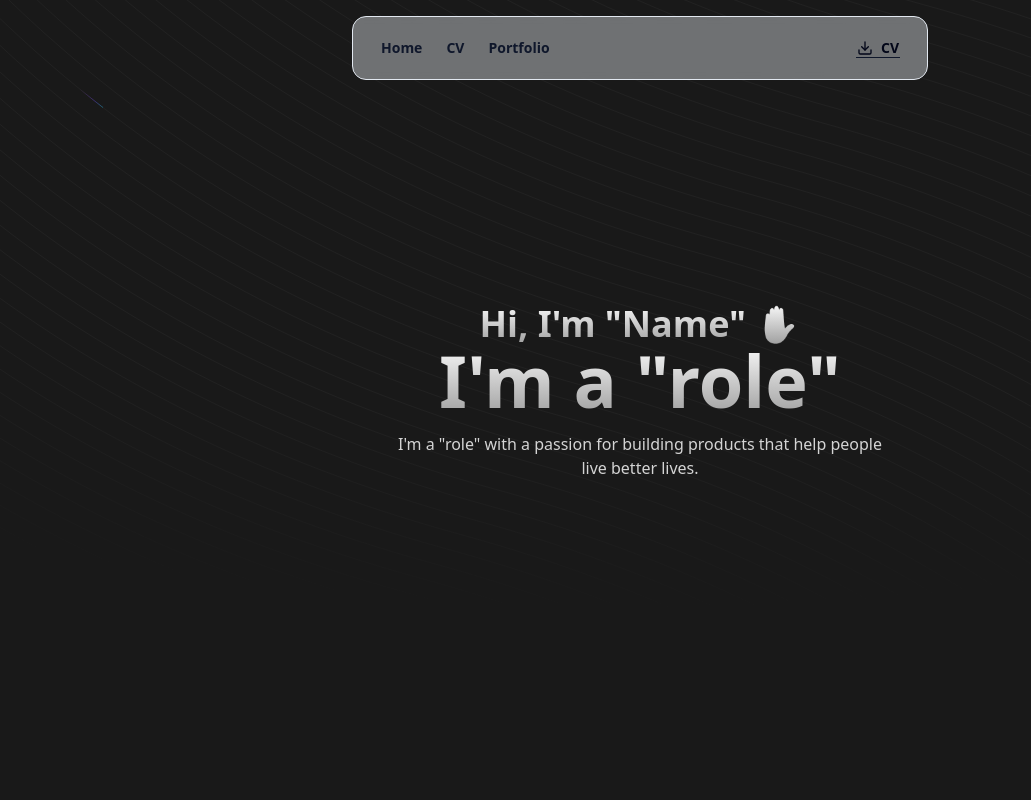
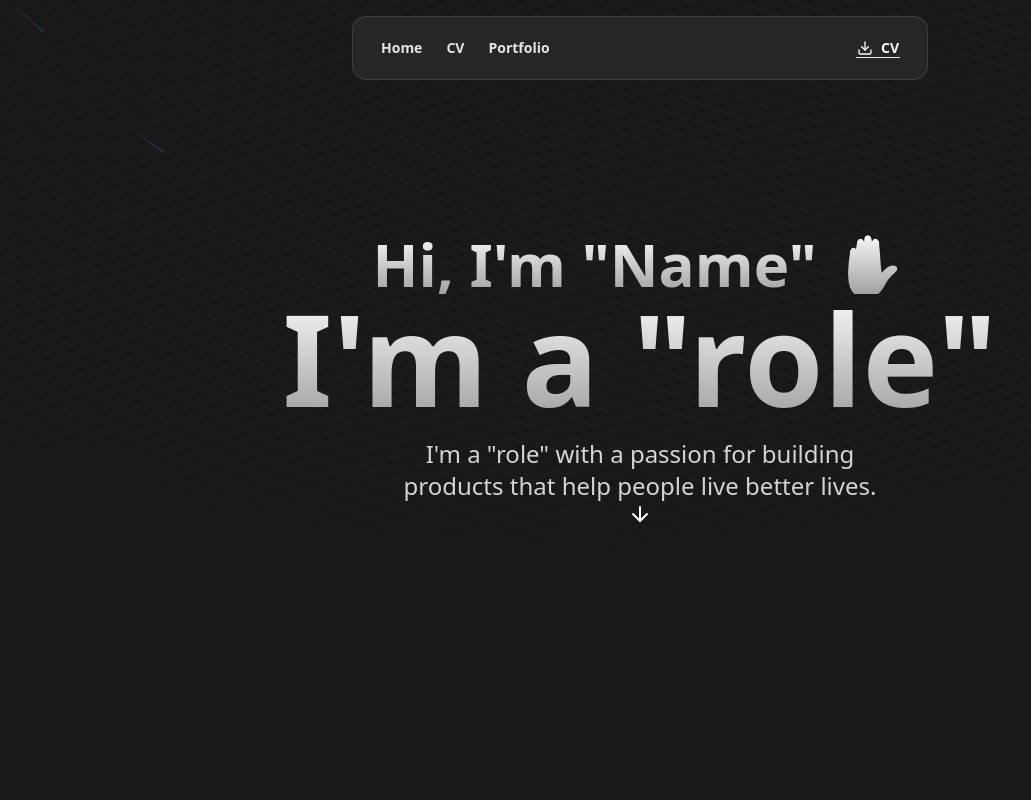
Before and after one commit to CologneX/Unfold, a Next.js app: page / in a window 1280 px wide. Shown: the top 800 px of the page, without its empty margins (0-1031 px from the left). Built offline with nearby package versions, Linux system fonts and the light colour scheme.

Commit message:
feat: update global styles, enhance layout structure, and improve header navigation

```diff
--- /dev/null
+++ b/app/(pages)/layout.tsx
@@ -0,0 +1,5 @@
+import { JSX } from "react";
+
+export default function Layout({ children }: { children: React.ReactNode }): JSX.Element {
+  return <div className="container mx-auto mt-24">{children}</div>;
+}
--- a/app/globals.css
+++ b/app/globals.css
@@ -42,74 +42,74 @@
   --radius-lg: var(--radius);
   --radius-xl: calc(var(--radius) + 4px);
 }
-
 :root {
   --radius: 0.625rem;
+  --background: oklch(0.145 0 0);
+  --foreground: oklch(0.985 0 0);
+  --card: oklch(0.205 0 0);
+  --card-foreground: oklch(0.985 0 0);
+  --popover: oklch(0.205 0 0);
+  --popover-foreground: oklch(0.985 0 0);
+  --primary: oklch(0.922 0 0);
+  --primary-foreground: oklch(0.205 0 0);
+  --secondary: oklch(0.269 0 0);
+  --secondary-foreground: oklch(0.985 0 0);
+  --muted: oklch(0.269 0 0);
+  --muted-foreground: oklch(0.708 0 0);
+  --accent: oklch(0.269 0 0);
+  --accent-foreground: oklch(0.985 0 0);
+  --destructive: oklch(0.704 0.191 22.216);
+  --border: oklch(1 0 0 / 10%);
+  --input: oklch(1 0 0 / 15%);
+  --ring: oklch(0.556 0 0);
+  --chart-1: oklch(0.488 0.243 264.376);
+  --chart-2: oklch(0.696 0.17 162.48);
+  --chart-3: oklch(0.769 0.188 70.08);
+  --chart-4: oklch(0.627 0.265 303.9);
+  --chart-5: oklch(0.645 0.246 16.439);
+  --sidebar: oklch(0.205 0 0);
+  --sidebar-foreground: oklch(0.985 0 0);
+  --sidebar-primary: oklch(0.488 0.243 264.376);
+  --sidebar-primary-foreground: oklch(0.985 0 0);
+  --sidebar-accent: oklch(0.269 0 0);
+  --sidebar-accent-foreground: oklch(0.985 0 0);
+  --sidebar-border: oklch(1 0 0 / 10%);
+  --sidebar-ring: oklch(0.556 0 0);
+}
+
+.dark {
+  --radius: 0.625rem;
   --background: oklch(1 0 0);
-  --foreground: oklch(0.129 0.042 264.695);
+  --foreground: oklch(0.145 0 0);
   --card: oklch(1 0 0);
-  --card-foreground: oklch(0.129 0.042 264.695);
+  --card-foreground: oklch(0.145 0 0);
   --popover: oklch(1 0 0);
-  --popover-foreground: oklch(0.129 0.042 264.695);
-  --primary: oklch(0.208 0.042 265.755);
-  --primary-foreground: oklch(0.984 0.003 247.858);
-  --secondary: oklch(0.968 0.007 247.896);
-  --secondary-foreground: oklch(0.208 0.042 265.755);
-  --muted: oklch(0.968 0.007 247.896);
-  --muted-foreground: oklch(0.554 0.046 257.417);
-  --accent: oklch(0.968 0.007 247.896);
-  --accent-foreground: oklch(0.208 0.042 265.755);
+  --popover-foreground: oklch(0.145 0 0);
+  --primary: oklch(0.205 0 0);
+  --primary-foreground: oklch(0.985 0 0);
+  --secondary: oklch(0.97 0 0);
+  --secondary-foreground: oklch(0.205 0 0);
+  --muted: oklch(0.97 0 0);
+  --muted-foreground: oklch(0.556 0 0);
+  --accent: oklch(0.97 0 0);
+  --accent-foreground: oklch(0.205 0 0);
   --destructive: oklch(0.577 0.245 27.325);
-  --border: oklch(0.929 0.013 255.508);
-  --input: oklch(0.929 0.013 255.508);
-  --ring: oklch(0.704 0.04 256.788);
+  --border: oklch(0.922 0 0);
+  --input: oklch(0.922 0 0);
+  --ring: oklch(0.708 0 0);
   --chart-1: oklch(0.646 0.222 41.116);
   --chart-2: oklch(0.6 0.118 184.704);
   --chart-3: oklch(0.398 0.07 227.392);
   --chart-4: oklch(0.828 0.189 84.429);
   --chart-5: oklch(0.769 0.188 70.08);
-  --sidebar: oklch(0.984 0.003 247.858);
-  --sidebar-foreground: oklch(0.129 0.042 264.695);
-  --sidebar-primary: oklch(0.208 0.042 265.755);
-  --sidebar-primary-foreground: oklch(0.984 0.003 247.858);
-  --sidebar-accent: oklch(0.968 0.007 247.896);
-  --sidebar-accent-foreground: oklch(0.208 0.042 265.755);
-  --sidebar-border: oklch(0.929 0.013 255.508);
-  --sidebar-ring: oklch(0.704 0.04 256.788);
-}
-
-.dark {
-  --background: oklch(0.129 0.042 264.695);
-  --foreground: oklch(0.984 0.003 247.858);
-  --card: oklch(0.208 0.042 265.755);
-  --card-foreground: oklch(0.984 0.003 247.858);
-  --popover: oklch(0.208 0.042 265.755);
-  --popover-foreground: oklch(0.984 0.003 247.858);
-  --primary: oklch(0.929 0.013 255.508);
-  --primary-foreground: oklch(0.208 0.042 265.755);
-  --secondary: oklch(0.279 0.041 260.031);
-  --secondary-foreground: oklch(0.984 0.003 247.858);
-  --muted: oklch(0.279 0.041 260.031);
-  --muted-foreground: oklch(0.704 0.04 256.788);
-  --accent: oklch(0.279 0.041 260.031);
-  --accent-foreground: oklch(0.984 0.003 247.858);
-  --destructive: oklch(0.704 0.191 22.216);
-  --border: oklch(1 0 0 / 10%);
-  --input: oklch(1 0 0 / 15%);
-  --ring: oklch(0.551 0.027 264.364);
-  --chart-1: oklch(0.488 0.243 264.376);
-  --chart-2: oklch(0.696 0.17 162.48);
-  --chart-3: oklch(0.769 0.188 70.08);
-  --chart-4: oklch(0.627 0.265 303.9);
-  --chart-5: oklch(0.645 0.246 16.439);
-  --sidebar: oklch(0.208 0.042 265.755);
-  --sidebar-foreground: oklch(0.984 0.003 247.858);
-  --sidebar-primary: oklch(0.488 0.243 264.376);
-  --sidebar-primary-foreground: oklch(0.984 0.003 247.858);
-  --sidebar-accent: oklch(0.279 0.041 260.031);
-  --sidebar-accent-foreground: oklch(0.984 0.003 247.858);
-  --sidebar-border: oklch(1 0 0 / 10%);
-  --sidebar-ring: oklch(0.551 0.027 264.364);
+  --sidebar: oklch(0.985 0 0);
+  --sidebar-foreground: oklch(0.145 0 0);
+  --sidebar-primary: oklch(0.205 0 0);
+  --sidebar-primary-foreground: oklch(0.985 0 0);
+  --sidebar-accent: oklch(0.97 0 0);
+  --sidebar-accent-foreground: oklch(0.205 0 0);
+  --sidebar-border: oklch(0.922 0 0);
+  --sidebar-ring: oklch(0.708 0 0);
 }
 
 @layer base {
--- a/app/layout.tsx
+++ b/app/layout.tsx
@@ -2,7 +2,6 @@ import type { Metadata } from "next";
 import { Geist, Geist_Mono } from "next/font/google";
 import "./globals.css";
 import Header from "@/components/custom/header";
-import { cn } from "@/lib/utils/style";
 
 const geistSans = Geist({
   variable: "--font-geist-sans",
@@ -33,7 +32,7 @@ export default function RootLayout({
   children: React.ReactNode;
 }>) {
   return (
-    <html lang="en">
+    <html lang="en" suppressHydrationWarning>
       <body
         className={`${geistSans.variable} ${geistMono.variable} antialiased flex flex-col h-svh bg-black/[0.90]`}
       >
--- a/app/page.tsx
+++ b/app/page.tsx
@@ -1,4 +1,5 @@
 import { BackgroundBeams } from "@/components/custom/background";
+import { ArrowDown } from "lucide-react";
 import { h2 } from "motion/react-client";
 import { Metadata } from "next";
 
@@ -10,7 +11,7 @@ export const metadata: Metadata = {
 
 const NameMovingGradient = () => {
   return (
-    <h2 className="text-2xl md:text-4xl font-bold text-center bg-clip-text text-transparent bg-gradient-to-b from-neutral-50 to-neutral-400 bg-opacity-50">
+    <h2 className="text-3xl md:text-6xl font-bold text-center bg-clip-text text-transparent bg-gradient-to-b from-neutral-50 to-neutral-400 bg-opacity-50">
       Hi, I'm "Name" ✋
     </h2>
   );
@@ -21,16 +22,23 @@ export default function Home() {
     <>
       <section className="h-full w-full flex md:items-center md:justify-center antialiased bg-grid-white/[0.02] relative overflow-hidden">
         <BackgroundBeams />
-        <div className=" p-4 max-w-7xl mx-auto relative z-10 w-full flex flex-col items-center justify-center md:pt-0">
+        <div className=" p-4 max-w-7xl relative z-10 flex flex-col items-center justify-center md:pt-0 container mx-auto">
           <NameMovingGradient />
-          <h1 className="text-4xl md:text-7xl font-bold text-center bg-clip-text text-transparent bg-gradient-to-b from-neutral-50 to-neutral-400 bg-opacity-50">
+          <h1 className="text-5xl md:text-9xl font-bold text-center bg-clip-text text-transparent bg-gradient-to-b from-neutral-50 to-neutral-400 bg-opacity-50">
             I'm a "role"
           </h1>
-          <p className="mt-4 font-normal text-base text-neutral-300 max-w-lg text-center mx-auto">
-            I'm a "role" with a passion for building products that
-            help people live better lives.
+          <p className="mt-4 font-normal text-base text-neutral-300 max-w-lg text-center mx-auto text-md md:text-2xl">
+            I'm a "role" with a passion for building products that help people
+            live better lives.
+          </p>
+          <p>
+            <ArrowDown/>
+            <br/>
           </p>
         </div>
+      </section>
+      <section className="h-full grid place-items-center">
+        <h1 className="text-3xl md:text-5xl">Put another section here!</h1>
       </section>
     </>
   );
--- a/components/custom/header-buttons.tsx
+++ b/components/custom/header-buttons.tsx
@@ -1,11 +1,19 @@
+"use client";
 import { JSX } from "react";
 import { Button } from "../ui/button";
 import Link from "next/link";
 
+import { usePathname } from "next/navigation";
+
 export default function HeaderButtons(): JSX.Element {
+  const pathname = usePathname();
+  const isHome = pathname === "/";
+  const isCv = pathname.includes("/curriculum-vitae");
+  const isProjects = pathname.includes("/projects");
+
   return (
     <>
-      <Link href="/">
+      <Link href="/" className={isHome ? "text-primary" : ""}>
         <Button
           variant="link"
           size="sm"
@@ -15,7 +23,7 @@ export default function HeaderButtons(): JSX.Element {
           Home
         </Button>
       </Link>
-      <Link href="/curriculum-vitae">
+      <Link href="/curriculum-vitae" className={isCv ? "text-primary" : ""}>
         <Button
           variant="link"
           size="sm"
@@ -25,7 +33,7 @@ export default function HeaderButtons(): JSX.Element {
           CV
         </Button>
       </Link>
-      <Link href="/portfolio">
+      <Link href="/projects" className={isProjects ? "text-primary" : ""}>
         <Button
           variant="link"
           size="sm"
--- a/components/custom/header.tsx
+++ b/components/custom/header.tsx
@@ -8,7 +8,7 @@ export default function Header(): JSX.Element {
   return (
     <div
       className={cn(
-        `w-full rounded-xl flex items-center justify-center bg-accent/40 border max-w-xl mx-auto h-16 backdrop-blur-xs px-4`
+        `w-full rounded-xl flex items-center justify-center bg-accent border max-w-xl mx-auto h-16 backdrop-blur-xs px-4`
       )}
     >
       <div className="flex items-center justify-between w-full">
```
